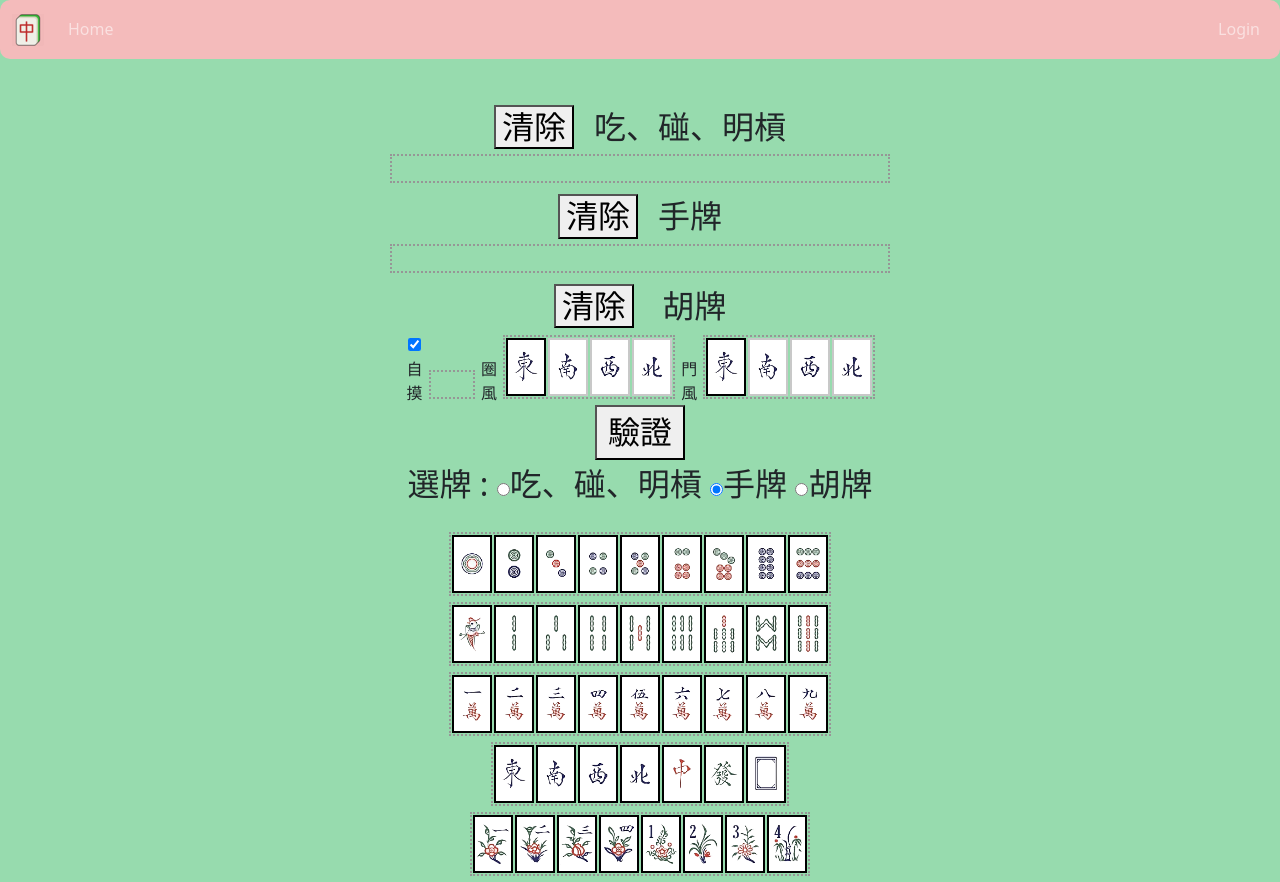
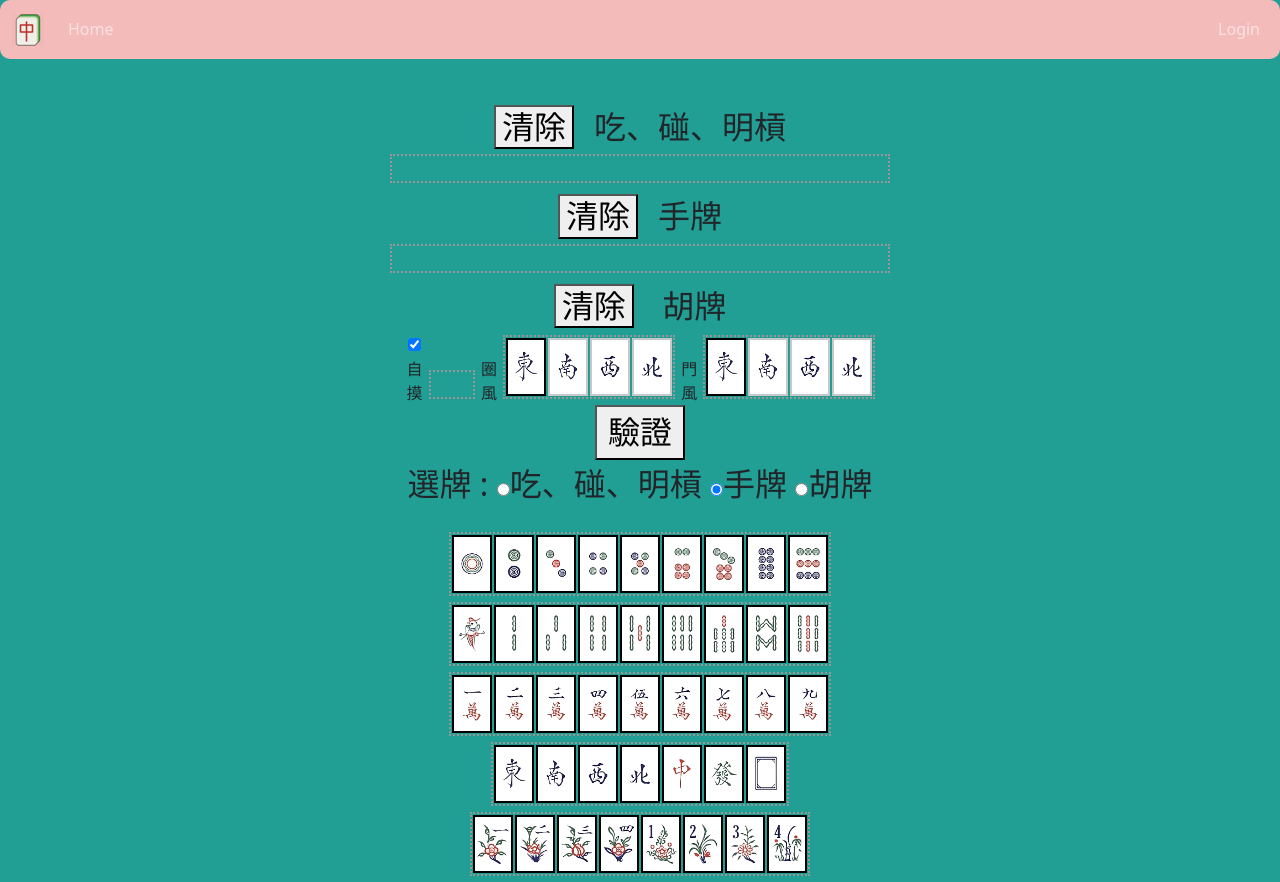
Before and after one commit to langley228/aien16-mahjong-ui, a Flask app: page /ans in a window 1280 px wide. Run offline with Flask 2, Linux system fonts and the light colour scheme.

Commit message:
change background color

```diff
--- a/mahjong/static/styles/base.css
+++ b/mahjong/static/styles/base.css
@@ -2,7 +2,7 @@ a {
   text-decoration: None;
 }
 .bgColor {
-  background-color: #97DBAE;
+  background-color: #219F94;
 }
 .navbarSty{
   background-color: #F4BBBB;
```
